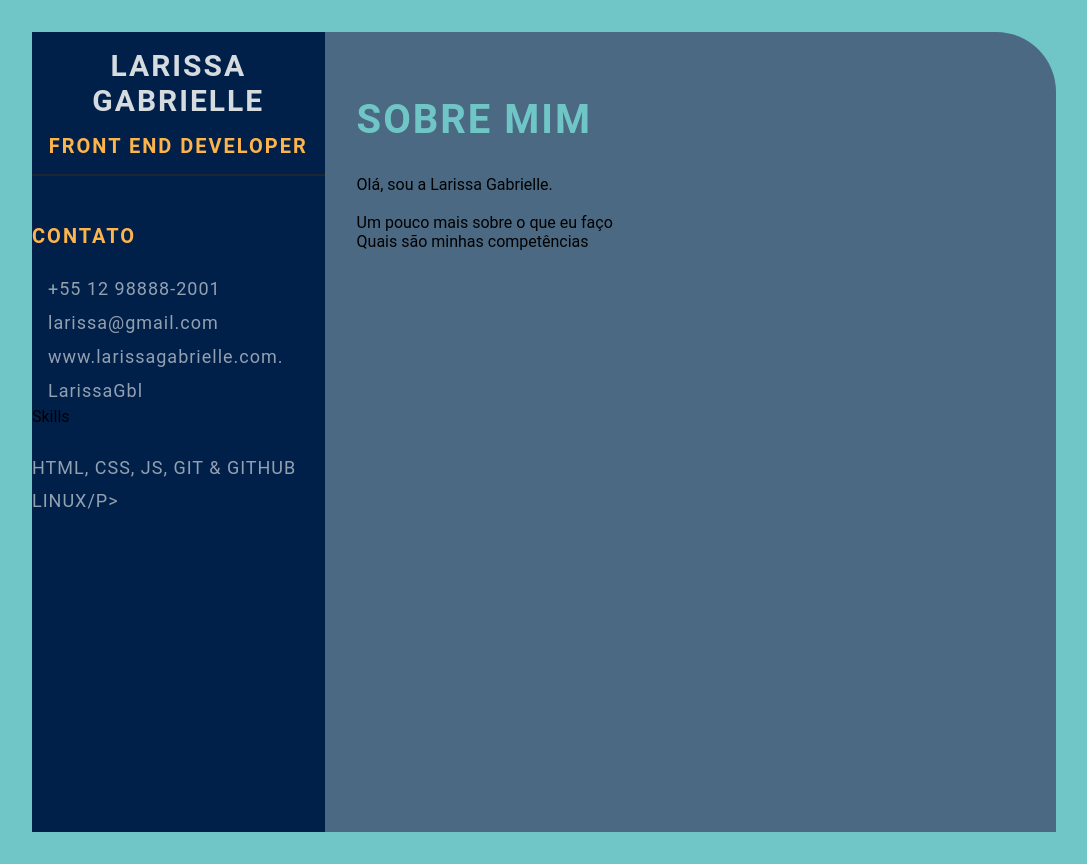
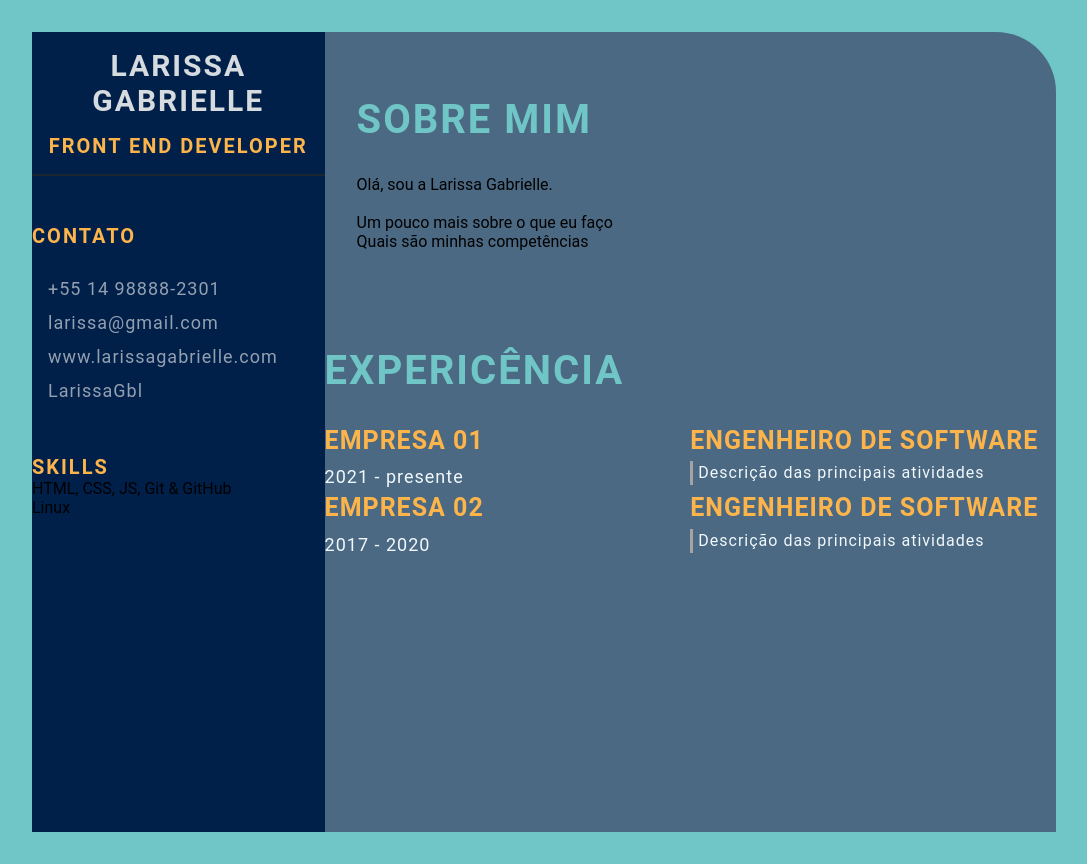
Before and after one commit to larissaagabrielle/larissagabrielle.github.io, a plain HTML site: page index.html in a window 1280 px wide. Shown: the whole page, without its empty margins (96-1183 px from the left). Drawn offline with Linux system fonts and the light colour scheme.

Commit message:
add day-03 (#5)

```diff
--- a/index.html
+++ b/index.html
@@ -13,26 +13,26 @@
         <section class="left-section">
             <section class="left-section-content">
                 <div class="profile">
-                    <imag class="profile-imge" src="ima/profile-image.jpeg" alt="Profile image">
+                    <imag class="profile-img" src="./img/2015-08-02 17.56.36.jpg" alt="Profile image">
                     <p class="name">Larissa Gabrielle</p>
                     <p class="profession">Front end developer</p>
                 </div>
                 <div class="contact-info">
                     <p class="left-title">Contato</p>
                     <ul>
-                        <li><i class="fa fa-phone"></i>+55 12 98888-2001</li>
+                        <li><i class="fa fa-phone"></i>+55 14 98888-2301</li>
                         <li><i class="fa fa-envelope"></i>larissa@gmail.com</li>
-                        <li><i class="fa fa-globe"></i>www.larissagabrielle.com.</li>
+                        <li><i class="fa fa-globe"></i>www.larissagabrielle.com</li>
                         <li><i class="fa fa-github"></i>LarissaGbl</li>
                     </ul>
                 </div>
-              <div class="skills">
-                  <p cclass="left-title">Skills</p>
+              <div class="Skills">
+                  <p class="left-title">Skills</p>
                   <ul>
                     <li><p>HTML, CSS, JS, Git & GitHub</p></li>
-                    <li><p>Linux/p></li>
+                    <li><p>Linux</p></li>
                 </ul>
-              </div>
+               </div>
             </section>
         </section>
             <section class="right-section">
@@ -46,6 +46,28 @@
                         </p>
                     </section>
                 </div>
+                <section class="experience gap">
+                    <div class="right-title">Expericência</div>
+                    <div class="experience-contents">
+                        <div class="exp-left">
+                            <p class="exp-company-name">Empresa 01</p>
+                            <p class="exp-time-period">2021 - presente</p>
+                        </div>
+                        <div class="exp-right">
+                            <p class="exp-position">Engenheiro de Software</p>
+                            <p class="exp-desc">Descrição das principais atividades</p>
+                        </div>
+                        <div class="exp-left">
+                            <p class="exp-company-name">Empresa 02</p>
+                            <p class="exp-time-period">2017 - 2020</p>
+                        </div>
+                        <div class="exp-right">
+                            <p class="exp-position">Engenheiro de Software</p>
+                            <p class="exp-desc">Descrição das principais atividades</p>
+                        </div>
+                    </div>
+
+                </section>
             </section>
     </main>
 </body>
```
Also changed, not shown: img/2015-08-02 17.56.36.jpg (added), img/WhatsApp Image 2020-06-19 at 6.04.47 PM.jpeg (deleted).
